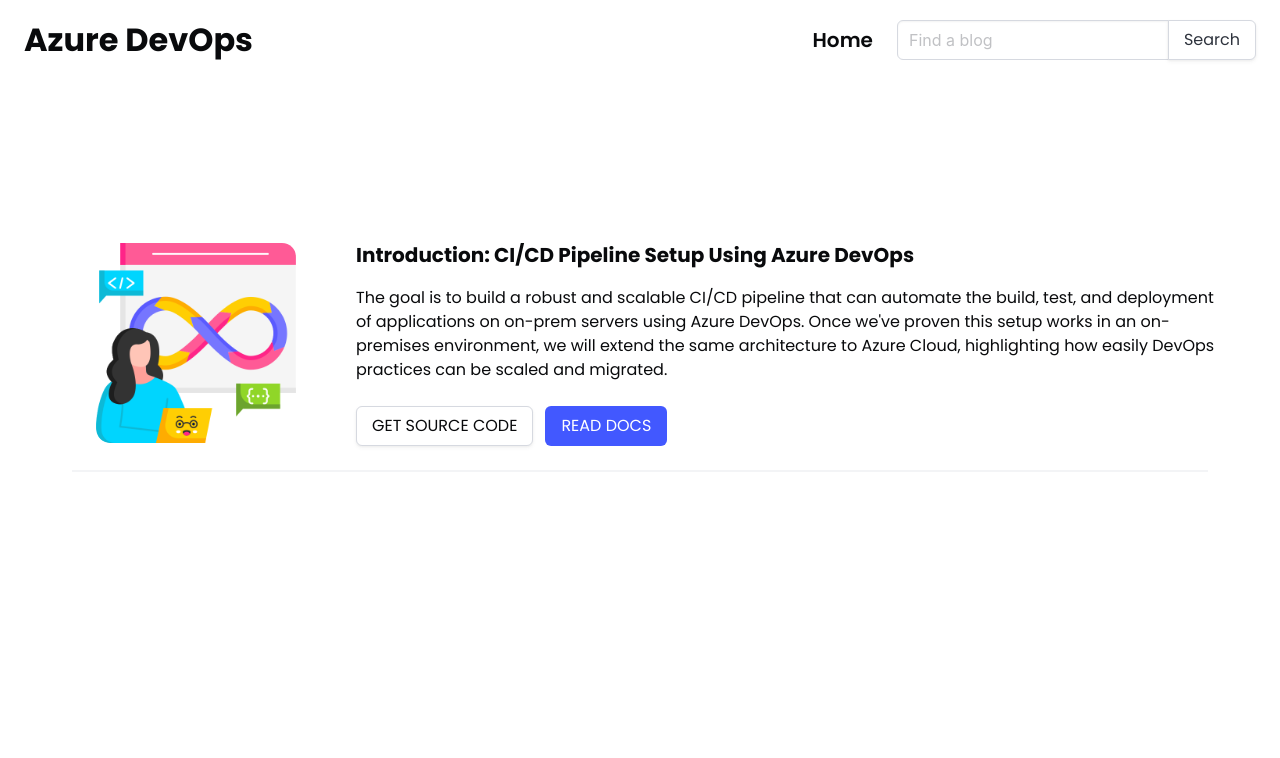
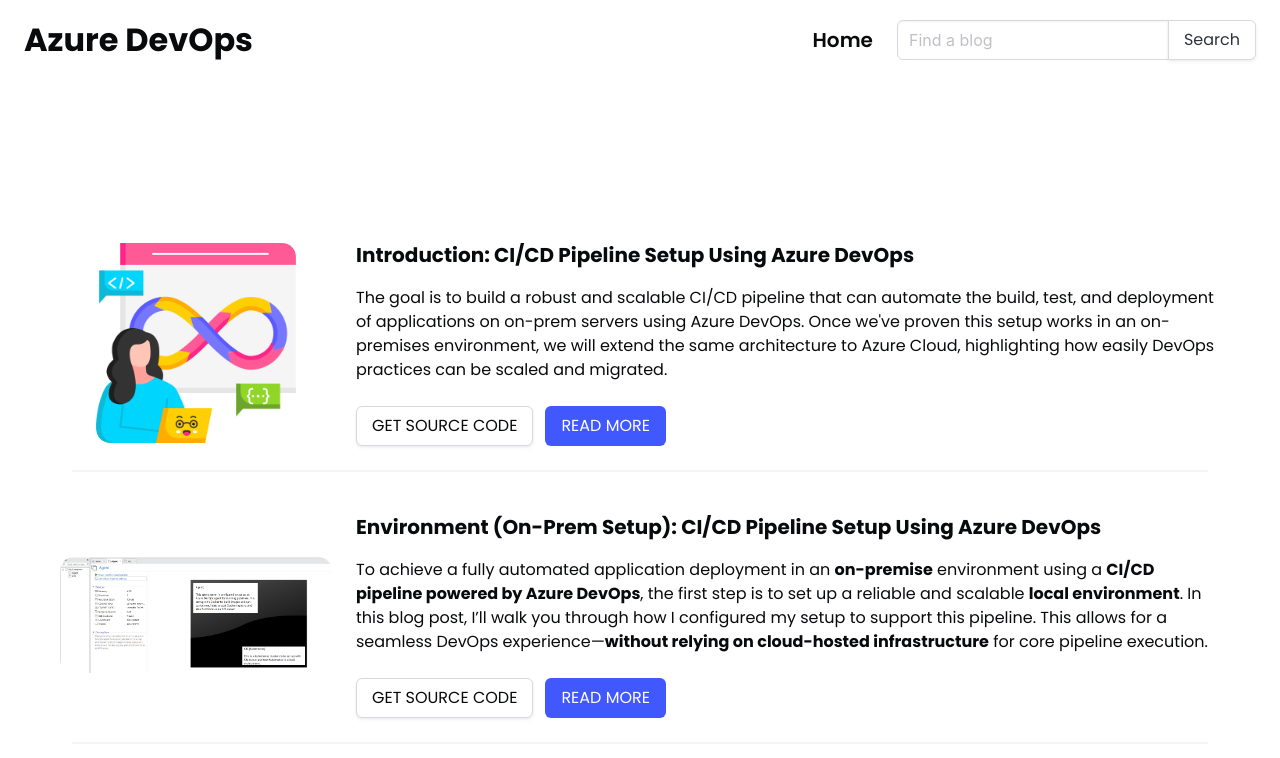
Before and after one commit to Er-Ragul/devops, a React (Vite) app: page /devops in a window 1280 px wide. Shown: the top 758 px of the page. Built offline with nearby package versions, Linux system fonts and the light colour scheme.

Commit message:
2nd commit

```diff
--- a/public/devops.json
+++ b/public/devops.json
@@ -4,7 +4,7 @@
             "introduction":[
                 {"title": "🚀 On-Prem Automated Application Deployment: CI/CD Pipeline Setup Using Azure DevOps – A Proof of Concept"},
                 {"meta": "Posted on: June 3, 2025 | By: H.Ragul"},
-                {"image": "devops.png"},
+                {"image": "devops.png", "size": 400},
                 {"summary": "This blog series will walk you through a proof of concept (PoC) implementation of an automated application deployment pipeline on an on-premises server, using a powerful combination of tools including Azure DevOps, GitHub, Docker, and Kubernetes (k3s). For local infrastructure setup, we’ll be leveraging VMware Workstation Pro to provision virtual machines that will simulate a real-world server environment."},
                 {"subtitle": "🎯 Objective"},
                 {"content": "Our goal is to build a robust and scalable CI/CD pipeline that can automate the build, test, and deployment of applications on on-prem servers using Azure DevOps. Once we've proven this setup works in an on-premises environment, we will extend the same architecture to Azure Cloud, highlighting how easily DevOps practices can be scaled and migrated."},
@@ -34,6 +34,57 @@
                 {"content": "Whether you're a DevOps engineer looking to explore hybrid deployment strategies or an IT team trying to modernize legacy systems, this series will provide practical insights and step-by-step guidance to build a CI/CD pipeline that works both on-prem and in the cloud."},
                 {"content": "Stay tuned for the next blog where we'll begin with setting up the on-prem environment and preparing our VMs for deployment."},
                 {"content": "Let’s automate, orchestrate, and innovate—<b>on-prem first, cloud next!</b>"}
+            ],
+
+            "environment": [
+                {"title": "🛠️ Environment Setup for On-Prem Automated Application Deployment: CI/CD Pipeline with Azure DevOps"},
+                {"meta": "Posted on: June 4, 2025 | By: H.Ragul"},
+                {"summary": "To achieve a fully automated application deployment in an <b>on-premise</b> environment using a <b>CI/CD pipeline powered by Azure DevOps</b>, the first step is to set up a reliable and scalable <b>local environment</b>. In this blog post, I’ll walk you through how I configured my setup to support this pipeline. This allows for a seamless DevOps experience—<b>without relying on cloud-hosted infrastructure</b> for core pipeline execution. 🚀"},
+                {"image": "vmware.png", "size": 600},
+                {"subtitle": "🧰 Tools and Technologies Used"},
+                {"content": "Here’s a quick overview of the tools involved:"},
+                {"list": [
+                    "💻 <b>VMware Workstation Pro</b> – For creating and managing local virtual machines",
+                    "🔧 <b>Azure DevOps</b> – To manage the CI/CD pipeline",
+                    "🌐 <b>GitHub</b> – As the centralized version control system",
+                    "🐳 <b>Docker</b> – For containerizing and running application components",
+                    "☸️ <b>K3s</b> – Lightweight Kubernetes distribution as the deployment target",
+                    "🗂️ <b>Git</b> – For source code management on the agent VM"
+                ]},
+                {"subtitle": "🧱 Local Environment Configuration"},
+                {"content": "To simulate a production-like on-prem environment, I set up <b>two virtual machines (VMs)</b> on <b>VMware Workstation Pro</b>. These VMs serve as the foundation of our DevOps infrastructure:"},
+                {"subheading": "1️⃣ Agent Server"},
+                {"content": "This VM is the workhorse of the CI/CD pipeline:"},
+                {"list": [
+                    "🤖 <b>Azure DevOps Agent</b>: Installed and configured as a self-hosted runner to execute pipeline jobs locally.",
+                    "🐳 <b>Docker</b>: Installed to handle container builds and execution.",
+                    "🔗 <b>Git</b>: Set up for source control to enable pulling and pushing code as needed."
+                ]},
+                {"content": "<i>💡 The agent server runs all major pipeline operations: building, testing, and packaging the app.</i>"},
+                {"subheading": "2️⃣ K3s Server"},
+                {"content": "This VM acts as the deployment target:"},
+                {"list": [
+                    "☸️ <b>K3s (Kubernetes lightweight distribution)</b>: Installed to simulate a real Kubernetes cluster in an on-prem setup.",
+                    "📦 This is where the final application is deployed once it’s built and tested by the agent."
+                ]},
+                {"content": "<i>💡 K3s gives us a Kubernetes environment with a smaller footprint—perfect for local testing.</i>"},
+                {"subtitle": "🔄 Version Control with GitHub"},
+                {"content": "Even though the CI/CD process runs locally, the <b>source code is hosted on GitHub</b>:"},
+                {"list": [
+                    "🔐 Centralized and secure source control",
+                    "🔄 Integrated with Azure DevOps through service connections",
+                    "👥 Enables team collaboration and clean version tracking"
+                ]},
+                {"content": "This hybrid approach keeps the <b>pipeline execution local</b> but uses cloud-based GitHub for version management and collaboration."},
+                {"subtitle": "✅ Conclusion"},
+                {"content": "With this setup, we now have a <b>fully functional on-prem environment</b> ready for automated deployments using Azure DevOps. This configuration:"},
+                {"list": [
+                    "Mimics a real production environment 💼",
+                    "Offers flexibility and control ⚙️",
+                    "Reduces reliance on cloud infrastructure 🌍"
+                ]},
+                {"content": "Next up, I’ll guide you through configuring the <b>Azure DevOps pipeline</b> itself—connecting it to the agent, building Docker images, and deploying them to the K3s cluster. 🔧📦🚀"},
+                {"content": "<b>Stay tuned!</b> 👀"}
             ]
         }
     ]
--- a/src/pages/Devops.jsx
+++ b/src/pages/Devops.jsx
@@ -91,7 +91,7 @@
                                             if(post.hasOwnProperty('image')){
                                                 return(
                                                     <div className="my-6 has-text-centered" key={index}>
-                                                        <img src={`/${post.image}`} width={400}/>
+                                                        <img src={`/${post.image}`} width={post.size}/>
                                                     </div>
                                                 )
                                             }
@@ -152,7 +152,23 @@
                                         <p className="mt-4 has-text-black poppins-regular">The goal is to build a robust and scalable CI/CD pipeline that can automate the build, test, and deployment of applications on on-prem servers using Azure DevOps. Once we've proven this setup works in an on-premises environment, we will extend the same architecture to Azure Cloud, highlighting how easily DevOps practices can be scaled and migrated.</p>
                                         <div className="buttons mt-5">
                                             <button className="button has-text-black poppins-regular" onClick={() => window.location.href="https://github.com/Er-Ragul/devops"}>GET SOURCE CODE</button>
-                                            <button className="button has-text-white poppins-regular is-link" onClick={() => window.location.href="/devops/intro"}>READ DOCS</button>
+                                            <button className="button has-text-white poppins-regular is-link" onClick={() => window.location.href="/devops/introduction"}>READ MORE</button>
+                                        </div>
+                                    </div>
+                                </div>
+                            </div>
+                            <hr/>
+                            <div className="columns">
+                                <div className="columns mt-4">
+                                    <div className="column is-3-desktop is-size-6 is-flex is-flex-direction-column is-justify-content-center is-align-items-center">
+                                        <img src={'/vmware.png'} width={300} style={{ borderRadius: 14 }}/>
+                                    </div>
+                                    <div className="column is-flex is-flex-direction-column ">
+                                        <p className="is-size-5 has-text-weight-bold has-text-black poppins-semibold">Environment (On-Prem Setup): CI/CD Pipeline Setup Using Azure DevOps</p>
+                                        <p className="mt-4 has-text-black poppins-regular">To achieve a fully automated application deployment in an <b>on-premise</b> environment using a <b>CI/CD pipeline powered by Azure DevOps</b>, the first step is to set up a reliable and scalable <b>local environment</b>. In this blog post, I’ll walk you through how I configured my setup to support this pipeline. This allows for a seamless DevOps experience—<b>without relying on cloud-hosted infrastructure</b> for core pipeline execution.</p>
+                                        <div className="buttons mt-5">
+                                            <button className="button has-text-black poppins-regular" onClick={() => window.location.href="https://github.com/Er-Ragul/devops"}>GET SOURCE CODE</button>
+                                            <button className="button has-text-white poppins-regular is-link" onClick={() => window.location.href="/devops/environment"}>READ MORE</button>
                                         </div>
                                     </div>
                                 </div>
```
Also changed, not shown: public/vmware.png (added).
